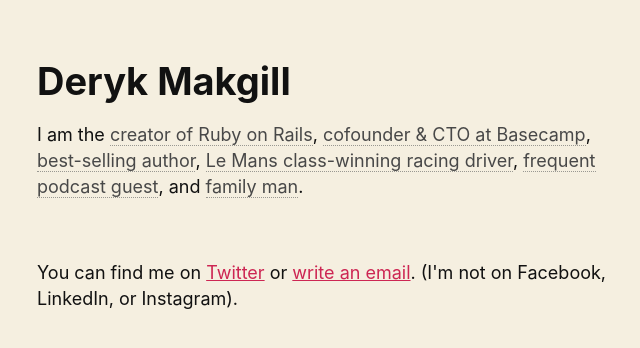
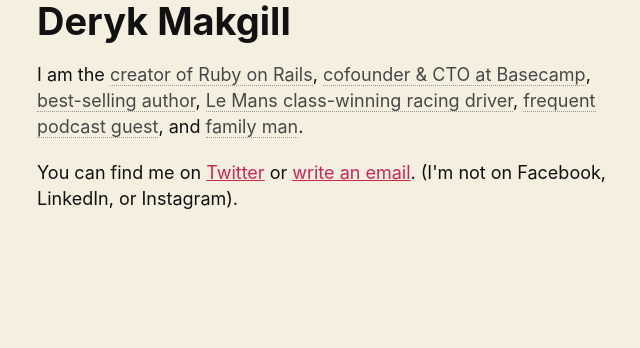
Before and after one commit to derykmakgill/matt, a Jekyll site: the page built from index.html, in a window 1280 px wide. Shown: the top 348 px of the page, without its empty margins (313-953 px from the left). Built offline with Jekyll 4.4.1, drawn with Linux system fonts in a browser that asks for light colours.

Commit message:
Update default.html

```diff
--- a/_layouts/default.html
+++ b/_layouts/default.html
@@ -24,7 +24,6 @@
     margin-bottom: 20px;
     max-width: 580px;
     margin: auto;
-    margin-top: 60px;
 }
 
 header a {
@@ -185,7 +184,7 @@
 }
 
 article {
-margin: 60px auto;
+margin: auto;
   max-width: 580px;
 }
 
```
